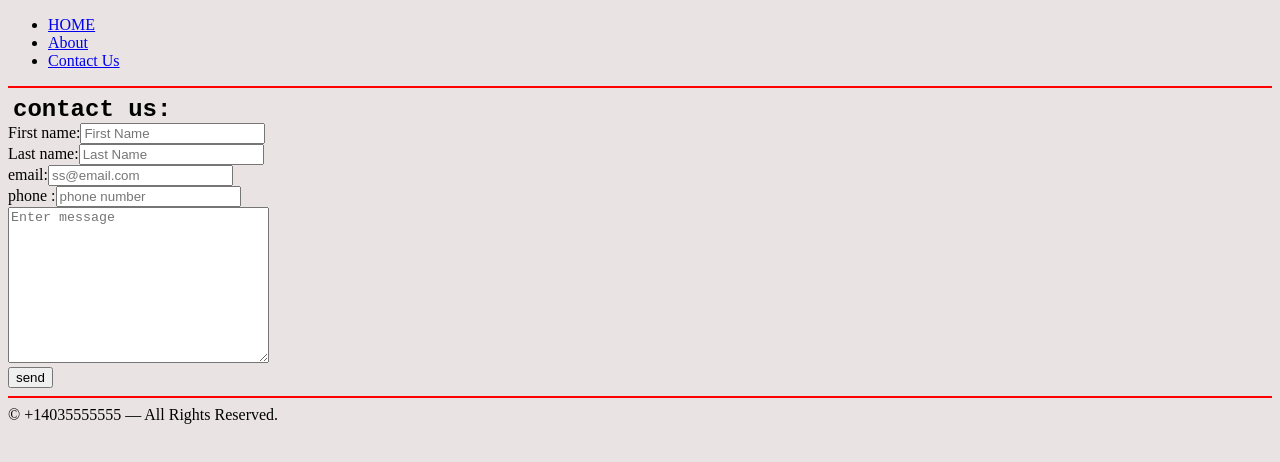
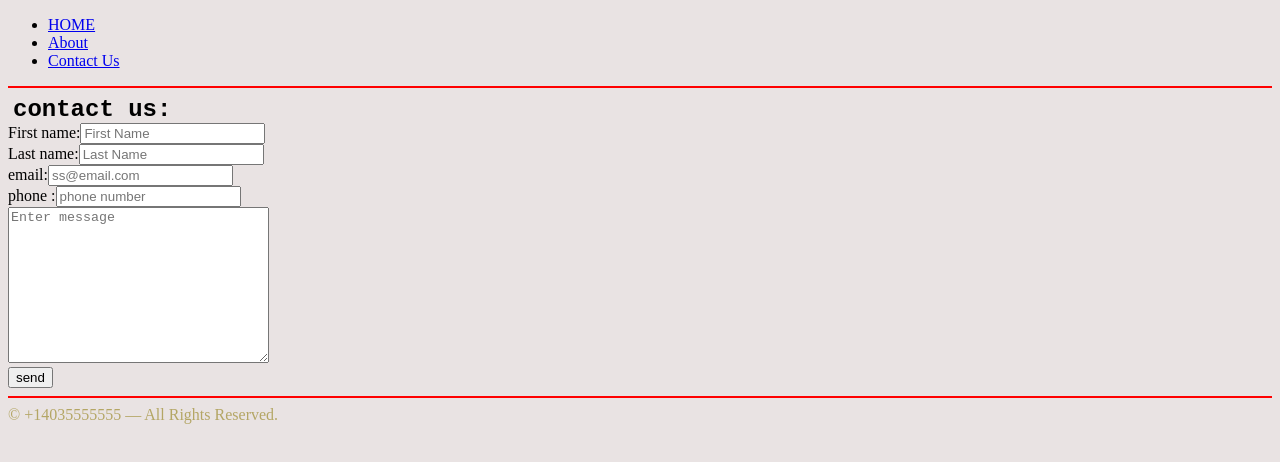
Before and after one commit to mech1090/html, a plain HTML site: page contact.html in a window 1280 px wide. Drawn offline with Linux system fonts and the light colour scheme.

```diff
--- a/assets/css/styles.css
+++ b/assets/css/styles.css
@@ -45,3 +45,8 @@ hr {
     font-family: font-family: 'Hubballi', cursive;
 
 }
+.footer-class1 {
+    @import url('https://fonts.googleapis.com/css2?family=Hubballi&display=swap');
+    color: rgb(180, 166, 101);
+
+}
--- a/contact.html
+++ b/contact.html
@@ -41,7 +41,7 @@
     </form>
 
     <hr>
-    <footer>© +14035555555 — All Rights Reserved.</footer>
+    <footer class="footer-class1" >© +14035555555 — All Rights Reserved.</footer>
 </body>
 
 </html>
```
Also changed, not shown: index.html (+1 -1 lines).
